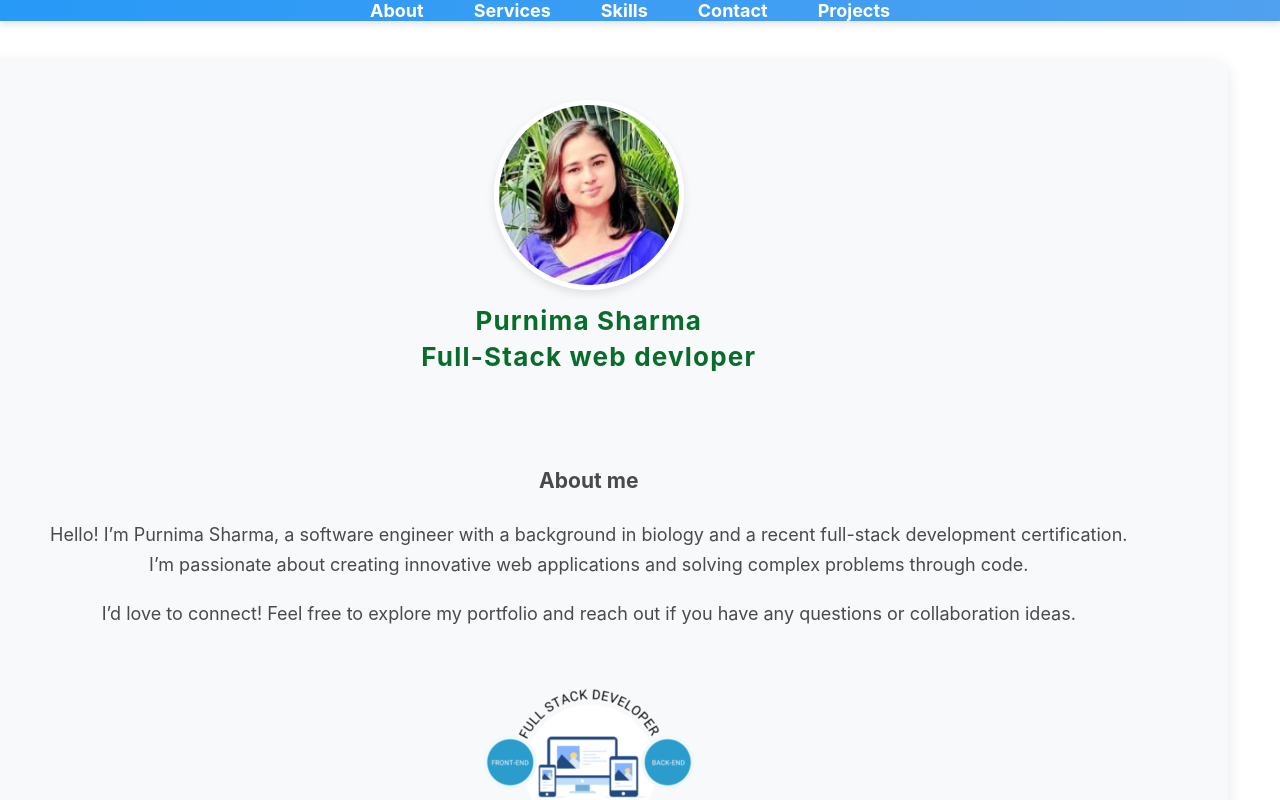
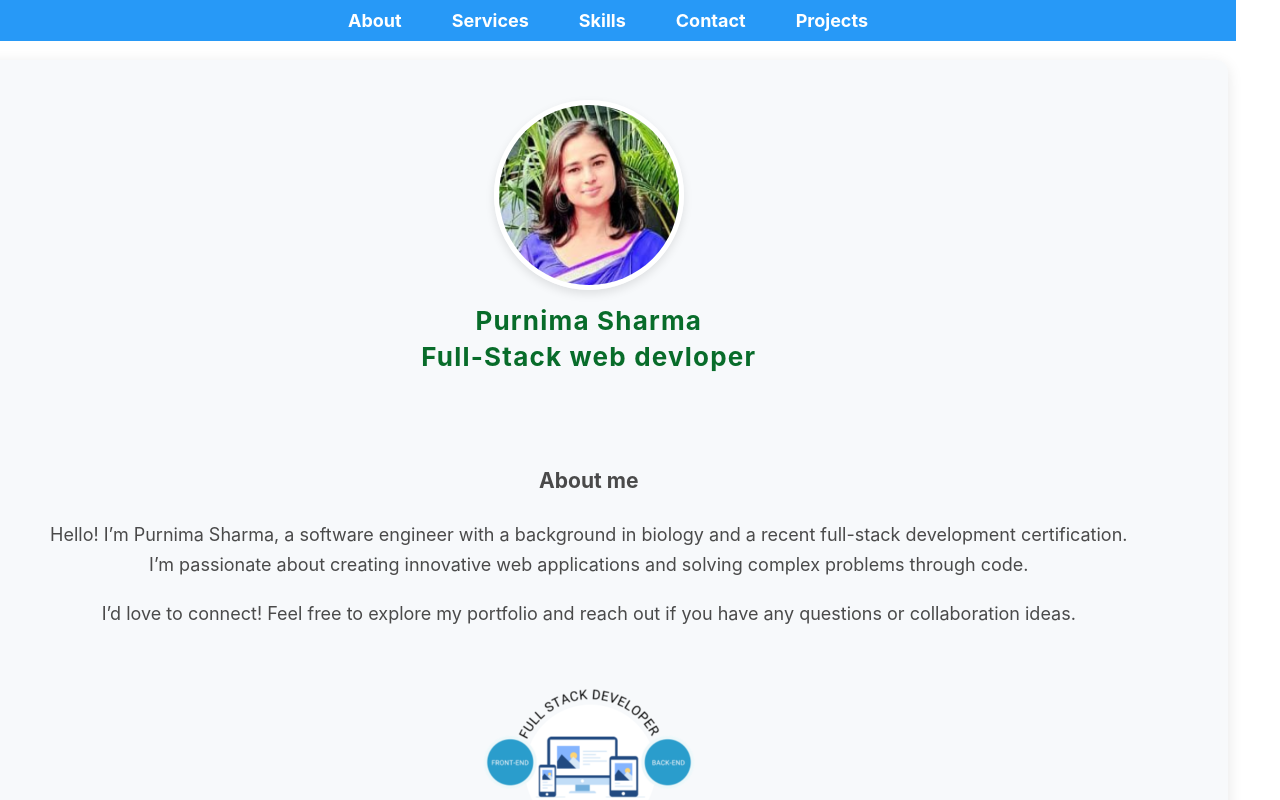
Before and after one commit to iampurnima/portfolio-version-1, a React (Create React App) app: page / in a window 1280 px wide. Shown: the top 800 px of the page. Built offline with nearby package versions, Linux system fonts and the light colour scheme.

Commit message:
nav changed

```diff
--- a/src/App.css
+++ b/src/App.css
@@ -59,18 +59,7 @@ nav ul li a:hover {
 }
 
 /* Navbar settings */
-nav {
-  background: linear-gradient(90deg, #2799f7, #50a1f0); /* Gradient background */
-  padding: 0; /* Increased padding for a more substantial feel */
-  width: 100%; /* Full width to cover entire viewport */
-  display: flex;
-  justify-content: center;
-  position: fixed;
-  top: 0;
-  left: 0;
-  z-index: 1000;
-  box-shadow: 0px 4px 6px rgba(0, 0, 0, 0.1); /* Subtle shadow for depth */
-}
+
 
 /* Navbar list */
 nav ul {
```
